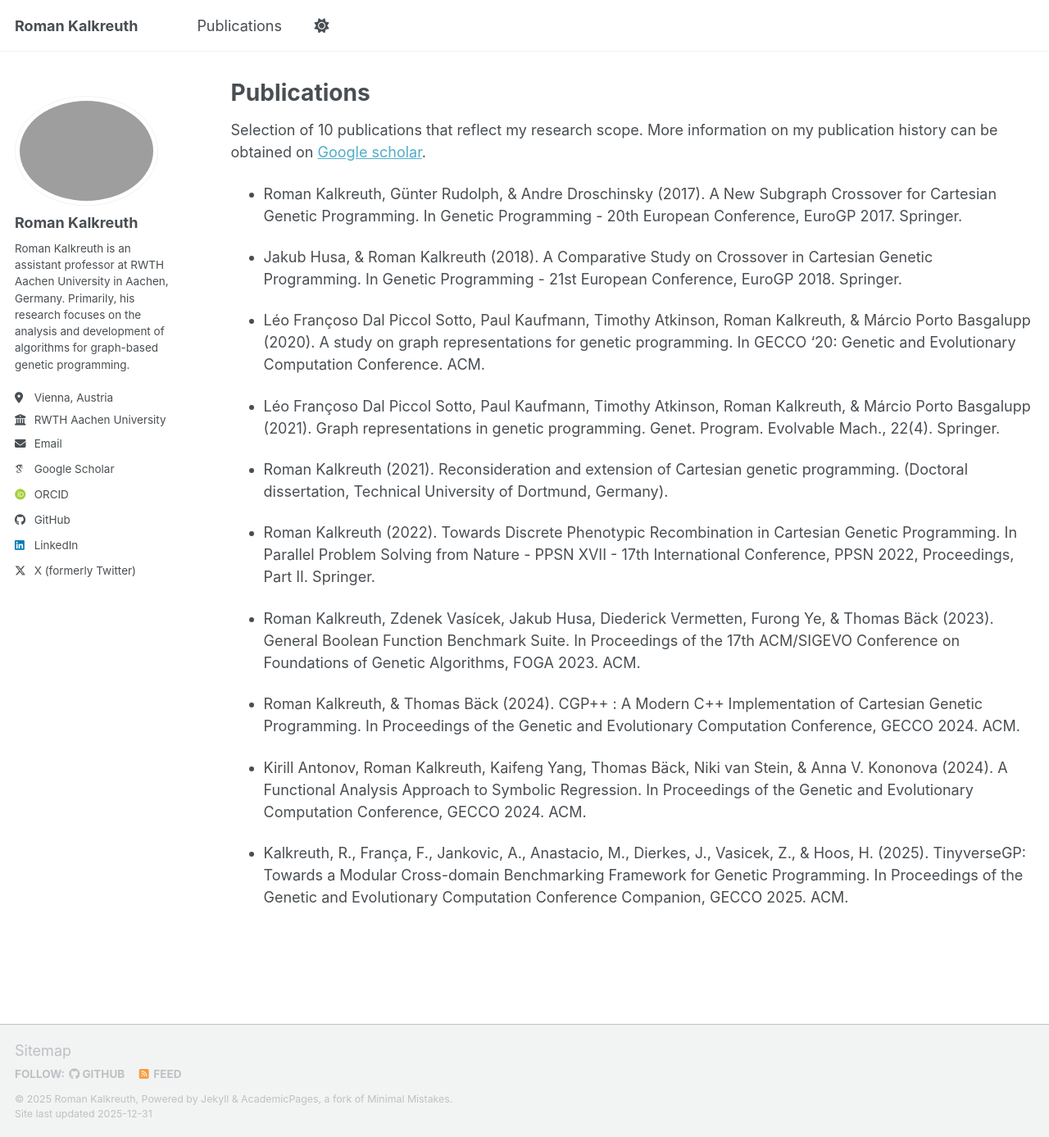
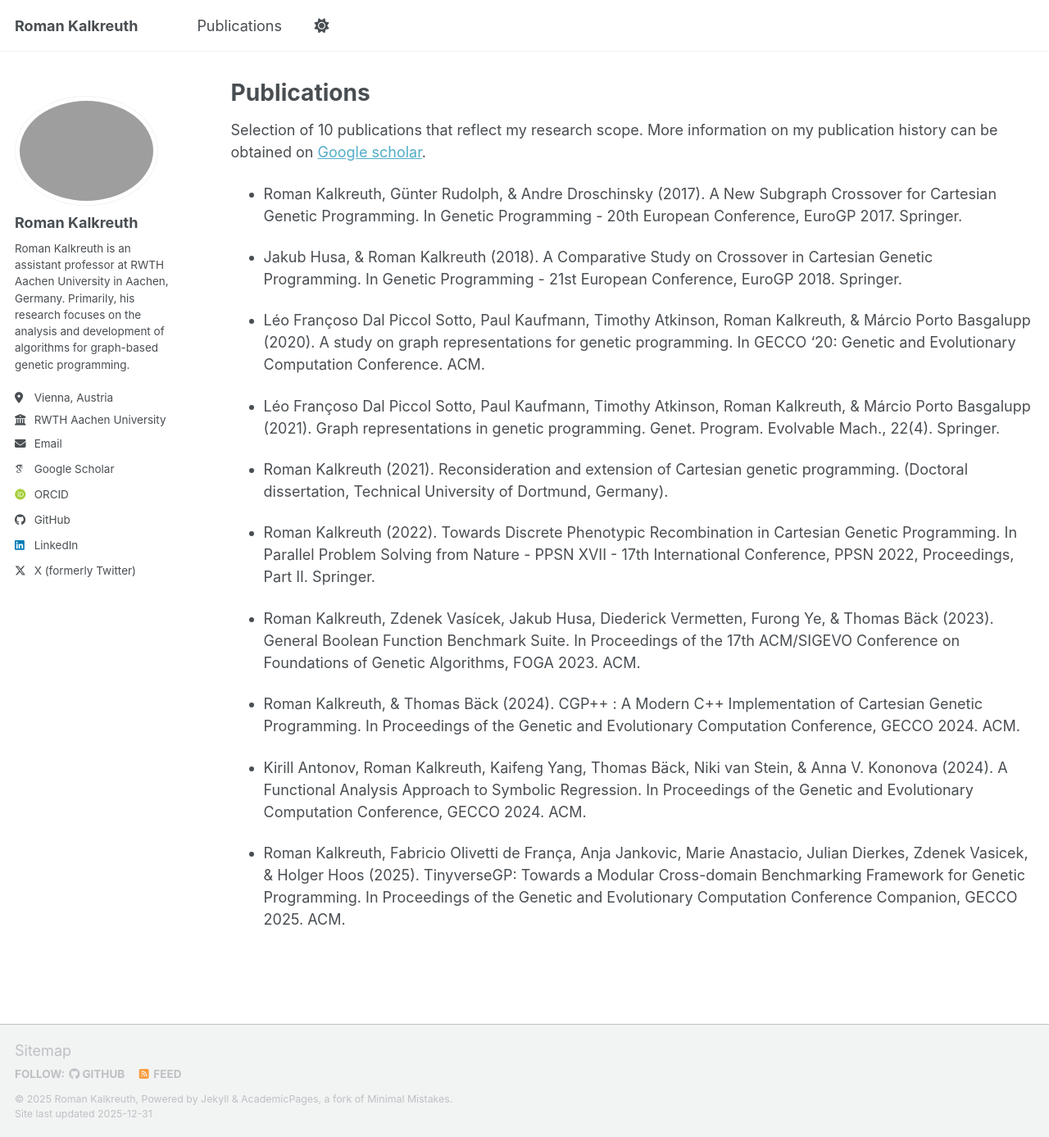
Before and after one commit to RomanKalkreuth/romankalkreuth.github.io, a Jekyll site: the page built from _pages/publications.md, in a window 1280 px wide and 1387 px high. Shown: the whole window at 82% size. Built offline with Jekyll 4.4.1, drawn with Linux system fonts in a browser that asks for light colours; some web fonts are replaced; a script bundle is joined from its source files by our own code; library files that are not in the unit come from our copies.

Commit message:
Update publications.md

```diff
--- a/_pages/publications.md
+++ b/_pages/publications.md
@@ -25,4 +25,4 @@
 
 * Kirill Antonov, Roman Kalkreuth, Kaifeng Yang, Thomas Bäck, Niki van Stein, & Anna V. Kononova (2024). A Functional Analysis Approach to Symbolic Regression. In Proceedings of the Genetic and Evolutionary Computation Conference, GECCO 2024. ACM.
 
-* Kalkreuth, R., França, F., Jankovic, A., Anastacio, M., Dierkes, J., Vasicek, Z., & Hoos, H. (2025). TinyverseGP: Towards a Modular Cross-domain Benchmarking Framework for Genetic Programming. In Proceedings of the Genetic and Evolutionary Computation Conference Companion, GECCO 2025. ACM.
+* Roman Kalkreuth, Fabricio Olivetti de França, Anja Jankovic, Marie Anastacio, Julian Dierkes, Zdenek Vasicek, & Holger Hoos (2025). TinyverseGP: Towards a Modular Cross-domain Benchmarking Framework for Genetic Programming. In Proceedings of the Genetic and Evolutionary Computation Conference Companion, GECCO 2025. ACM.
```
